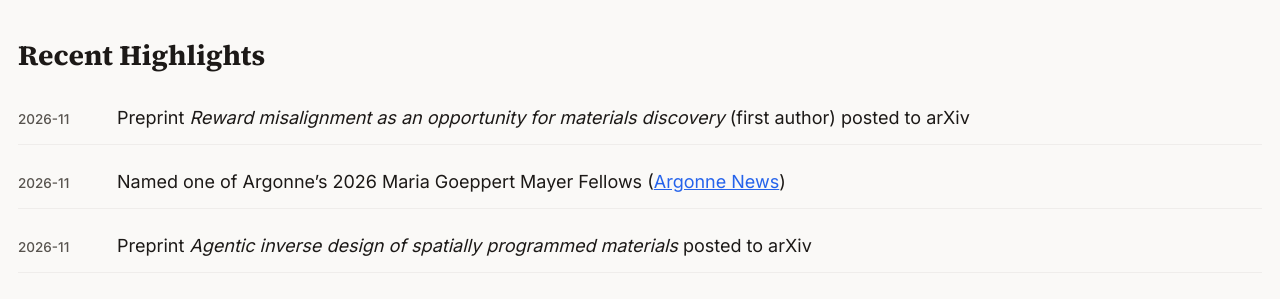
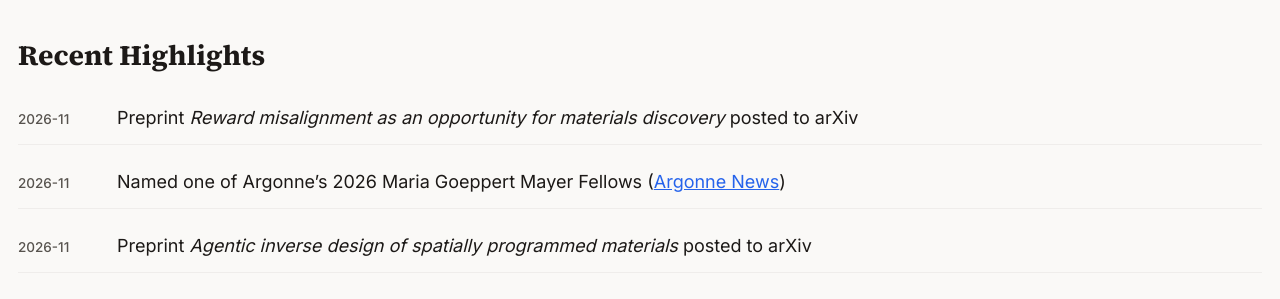
Before and after one commit to RyotaroOKabe/RyotaroOKabe.github.io, a Jekyll site: the page built from _pages/about.md, in a window 1280 px wide and 900 px high, scrolled down 2248 px. Shown: the part 153-452 px from the top of the window. Built offline with Jekyll 4.4.1, drawn with Linux system fonts in a browser that asks for light colours.

Commit message:
News: drop the author-role note from the Reward misalignment item
Co-Authored-By: Claude Fable 5.1 <noreply@anthropic.com>

```diff
--- a/_data/news.yml
+++ b/_data/news.yml
@@ -2,7 +2,7 @@
 # date: use YYYY-MM only when the month is verified; otherwise the year only.
 # text: Markdown supported (e.g. *italics* for journal names).
 - date: "2026-11"
-  text: "Preprint *Reward misalignment as an opportunity for materials discovery* (first author) posted to arXiv"
+  text: "Preprint *Reward misalignment as an opportunity for materials discovery* posted to arXiv"
 
 - date: "2026-11"
   text: "Named one of Argonne's 2026 Maria Goeppert Mayer Fellows ([Argonne News](https://www.anl.gov/article/argonne-honors-four-earlycareer-researchers-with-named-fellowships))"
```
